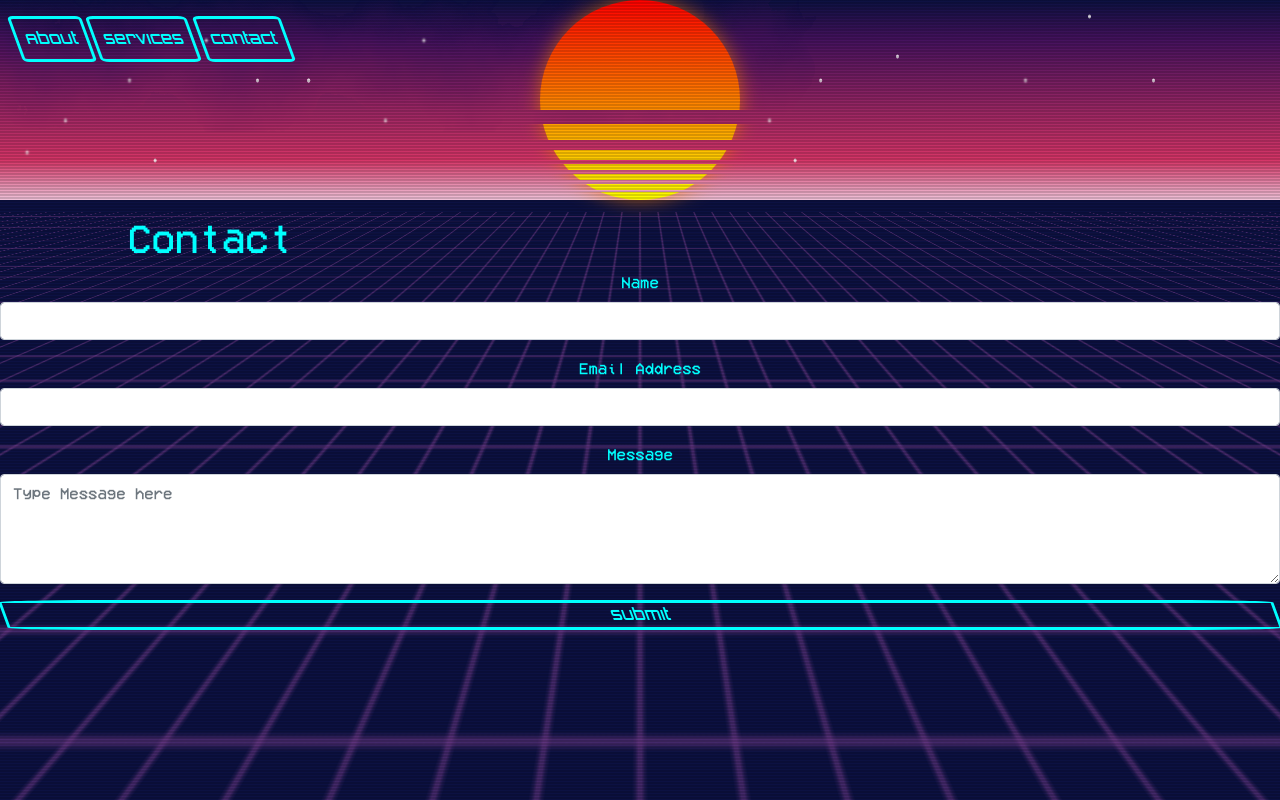
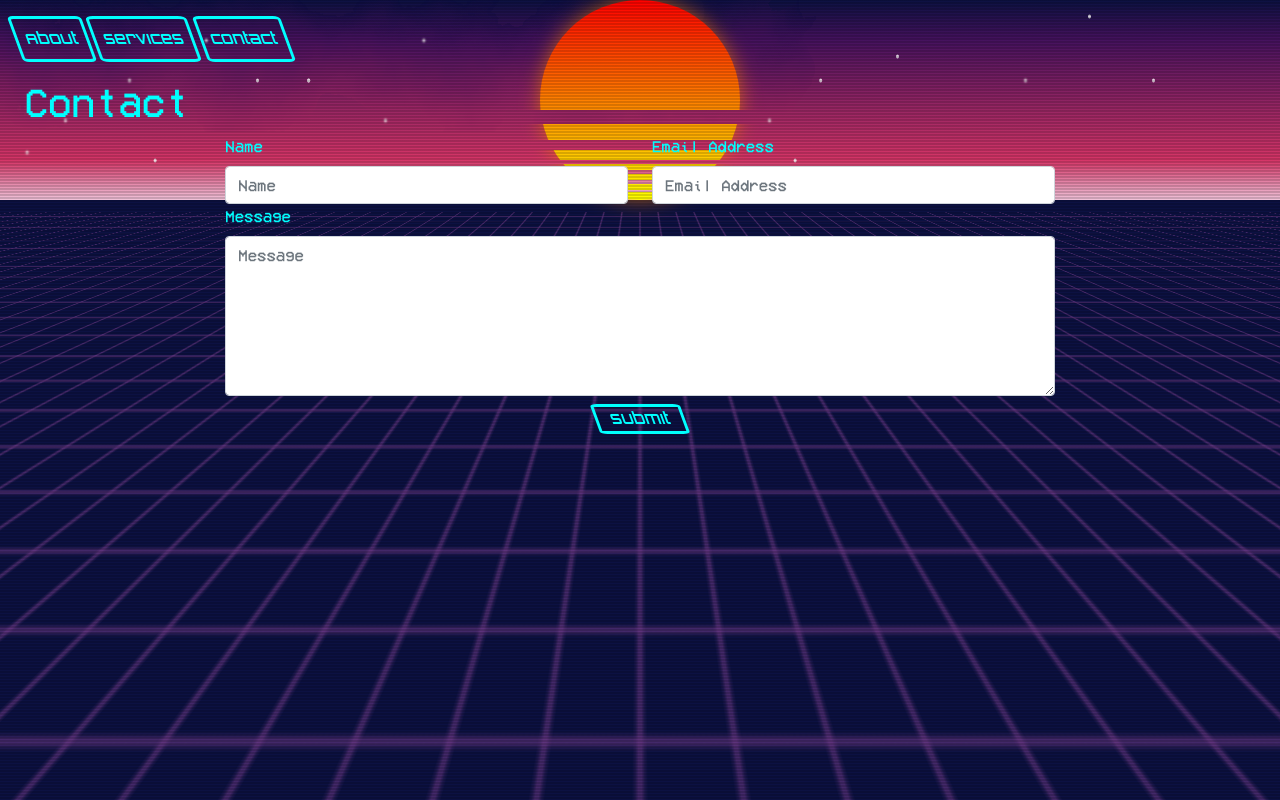
Before and after one commit to jeqb/Website.Frontend, a React (Create React App) app: page /contact in a window 1280 px wide. Built offline with nearby package versions, Linux system fonts and the light colour scheme.

Commit message:
progress made on Contact page.

```diff
--- a/src/App.css
+++ b/src/App.css
@@ -1,14 +1,9 @@
 html, body, #root, .App {
   height: 100vh;
   margin: 0;
-  font-family: AtarianSystem;
-}
 
-h1 {
   font-family: VRC;
-
-  text-align: left;
-  padding-left: 10%;
+  color:cyan;
 }
 
 .Content-Container {
@@ -44,7 +39,7 @@ h1 {
   padding-right: 1vw;
 }
 
-.Button:hover {
+.RetroButton:hover {
   transition-duration: 0.3s;
   cursor: pointer;
 
@@ -61,21 +56,3 @@ h1 {
   color: none;
   background: none;
 }
-
-/* ANIMATION */
-@keyframes flash {
-  from {
-    text-shadow:
-      0 0 5px #fc0303,
-      0 0 10px #fc0303,
-      0 0 20px #fc0303,
-      0 0 40px #fc0303;
-  }
-  to {
-    text-shadow:
-      0 0 5px #03cafc,
-      0 0 10px #03cafc,
-      0 0 20px #03cafc,
-      0 0 40px #03cafc;
-  }
-}
--- a/src/components/background/RetroBackground.css
+++ b/src/components/background/RetroBackground.css
@@ -118,3 +118,21 @@
 .animated-clouds:before{
   filter: url(#filter);
 }
+
+/* ANIMATION */
+@keyframes flash {
+  from {
+    text-shadow:
+      0 0 5px #fc0303,
+      0 0 10px #fc0303,
+      0 0 20px #fc0303,
+      0 0 40px #fc0303;
+  }
+  to {
+    text-shadow:
+      0 0 5px #03cafc,
+      0 0 10px #03cafc,
+      0 0 20px #03cafc,
+      0 0 40px #03cafc;
+  }
+}
--- a/src/components/contact/Contact.css
+++ b/src/components/contact/Contact.css
@@ -1,10 +1,3 @@
-.ContactForm {
-    display: flex;
-    flex-direction: column;
-    text-align: center;
-    align-items:center;
-}
-
 input {
     background-color: blueviolet;
     border: 0;
--- a/src/components/contact/Contact.js
+++ b/src/components/contact/Contact.js
@@ -18,43 +18,76 @@ const Contact = () => {
   // onClick={e => { handleSubmit(e) }}
 
   return (
-    <div className="Content-Container">
-      <h1>
-        Contact
-      </h1>
-      <form>
-        <div className="mb-3">
-          <label for="exampleInputEmail1" className="form-label">
+      <div className="container-fluid">
+
+        <div className="row">
+          <div className="col-lg-2 col-sm-12">
+            <h1 className="text-center">Contact</h1>
+          </div>
+        </div>
+
+        <div className="row">
+
+          <div className="col-lg-2">
+            {/* spacer */}
+          </div>
+
+          <div className="col-lg-4 col-sm-12">
+            <label className="form-label" for="name">
               Name
             </label>
-          <input
-            type="name"
-            className="form-control"
-            id="exampleInputEmail1"
-            aria-describedby="emailHelp"
-          />
+            <input className="form-control" id="name" type="text" placeholder="Name" data-sb-validations="required" />
+            <div className="invalid-feedback" data-sb-feedback="name:required">
+              Name is required.
             </div>
-        <div className="mb-3">
-          <label for="exampleInputEmail1" className="form-label">
-            Email Address
-          </label>
-          <input
-            type="email"
-            className="form-control"
-            id="exampleInputEmail1"
-            aria-describedby="emailHelp"
-          />
           </div>
-        <div className="mb-3">
-          <label for="exampleInputEmail1" className="form-label">
+
+          <div className="col-lg-4 col-sm-12">
+            <label className="form-label" for="emailAddress">Email Address</label>
+            <input className="form-control" id="emailAddress" type="email" placeholder="Email Address" data-sb-validations="required, email" />
+            <div className="invalid-feedback" data-sb-feedback="emailAddress:required">
+              Email Address is required.
+            </div>
+            <div className="invalid-feedback" data-sb-feedback="emailAddress:email">
+              Email Address Email is not valid.
+            </div>
+          </div>
+
+          <div className="col-lg-2">
+            {/* spacer */}
+          </div>
+
+        </div>
+
+        <div className="row">
+
+          <div className="col-lg-2">
+            {/* spacer */}
+          </div>
+
+          <div className="col-lg-8 col-sm-12">
+            <label className="form-label" for="message">
               Message
             </label>
-          <textarea class="form-control" placeholder="Type Message here" rows="4"></textarea>
+            <textarea className="form-control" id="message" type="text" placeholder="Message" style={{height: '10rem'}} data-sb-validations="required"></textarea>
+            <div className="invalid-feedback" data-sb-feedback="message:required">
+              Message is required.
             </div>
-        <div class="RetroButton">
+
+            <div className="d-flex align-items-center justify-content-center">
+              <div className="RetroButton">
                 Submit
               </div>
-      </form>
+            </div>
+
+          </div>
+
+          <div className="col-lg-2">
+            {/* spacer */}
+          </div>
+
+        </div>
+
   </div>
   )
 };
--- a/src/components/header/Header.js
+++ b/src/components/header/Header.js
@@ -15,7 +15,7 @@ const Header = () => {
   };
 
   return (
-    <nav className="navbar navbar-expand-lg navbar-expand-md navbar-dark ">
+    <nav className="navbar navbar-expand-lg navbar-expand-md navbar-dark">
       <div className="container-fluid">
         <button
           className="navbar-toggler"
```
Lines whose indentation alone changed are shown as unchanged.
